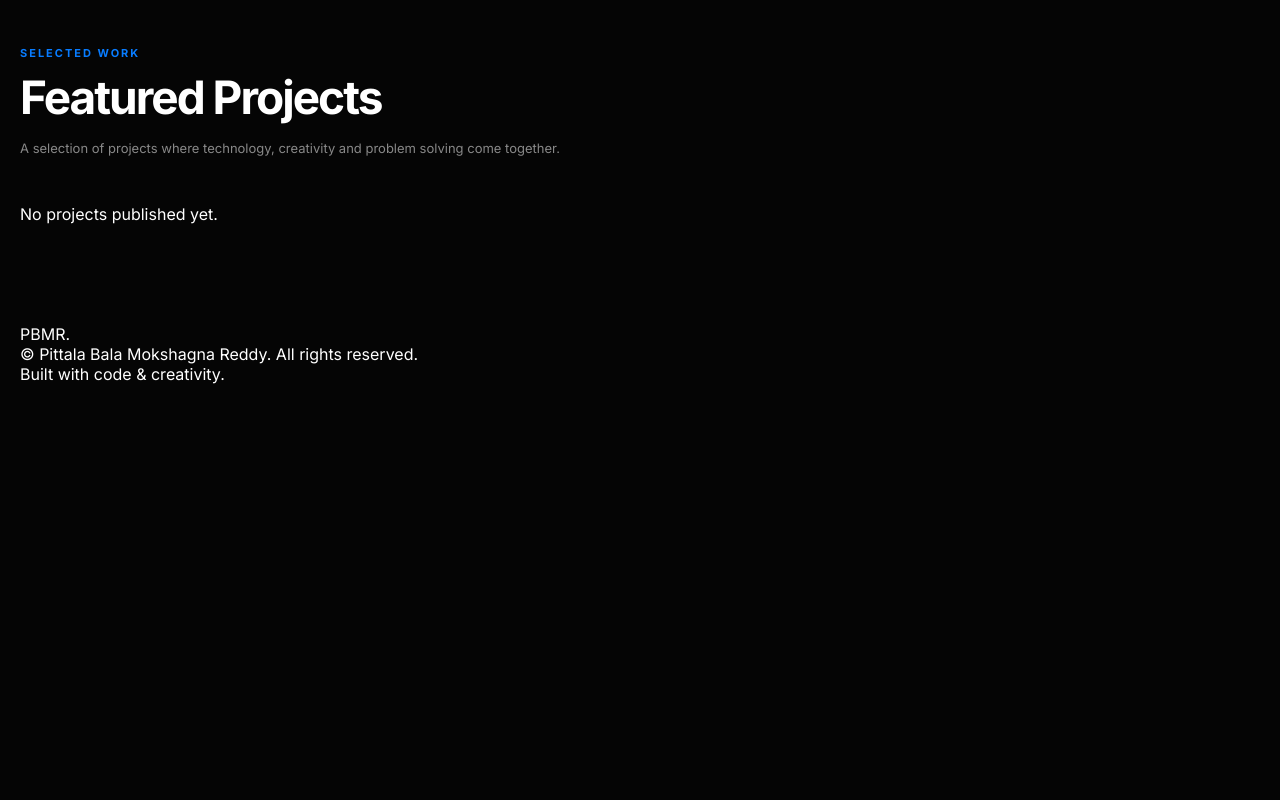
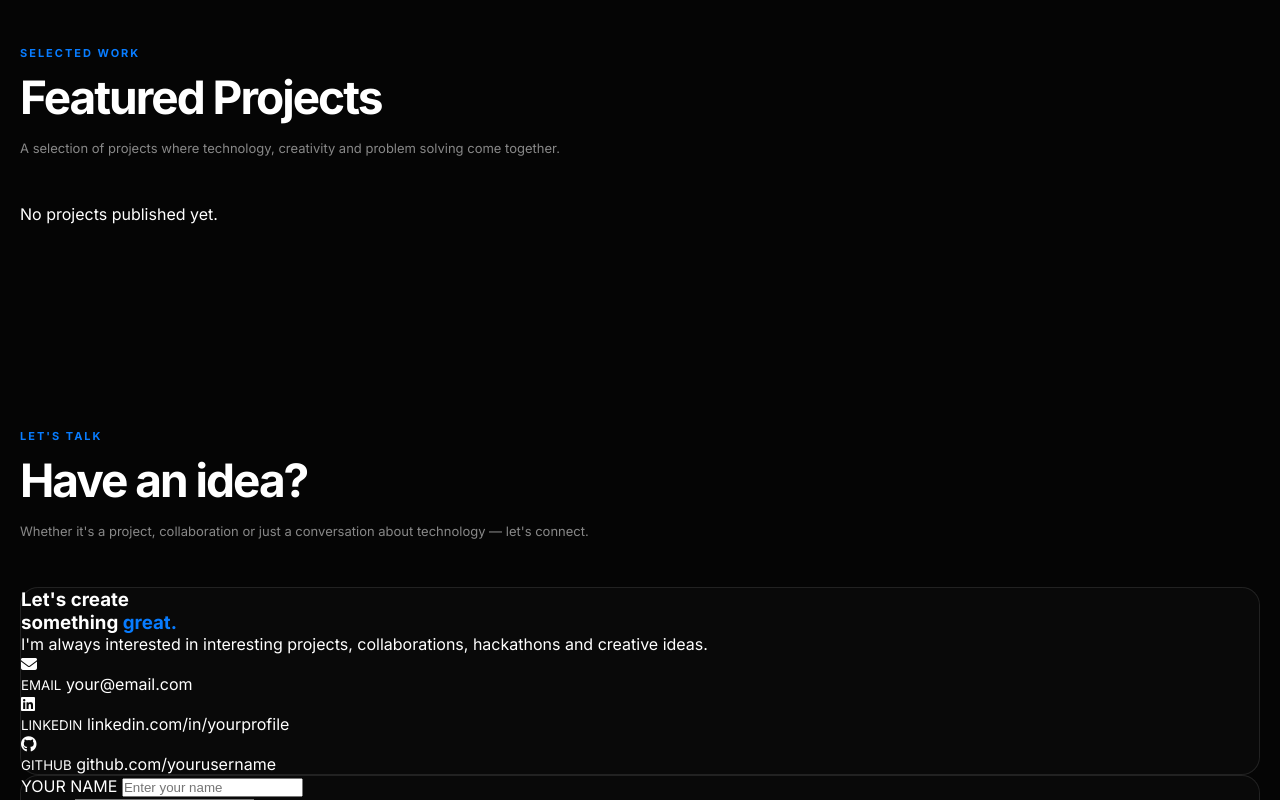
Before and after one commit to mokshagna121/portfolio-site, a plain HTML site: page index.html in a window 1280 px wide. Shown: the part 2000-2800 px from the top of the page. Before the commit the page ends 2384 px from the top, so only its background shows below. Drawn offline with Linux system fonts and the light colour scheme.

Commit message:
Fix contact section and remove media link

```diff
--- a/index.html
+++ b/index.html
@@ -1438,7 +1438,7 @@
             <a href="#about">ABOUT</a>
             <a href="#skills">SKILLS</a>
             <a href="#projects">PROJECTS</a>
-            <a href="#media">FILM & MEDIA</a>
+
             <a href="#contact">CONTACT</a>
         </div>
 
@@ -1852,10 +1852,25 @@
 
 
                 <div class="projects-grid" id="projectsGrid">
-
-                    <div class="section-heading reveal">
-
-                        <span>LET'S TALK</span>
+                    <!-- Projects will be injected here by Javascript -->
+                </div>
+
+            </div>
+
+        </section>
+
+
+        <!-- =====================================================
+             CONTACT
+        ====================================================== -->
+
+        <section id="contact">
+
+            <div class="container">
+
+                <div class="section-heading reveal">
+
+                    <span>LET'S TALK</span>
 
                         <h2>Have an idea?</h2>
 
```
